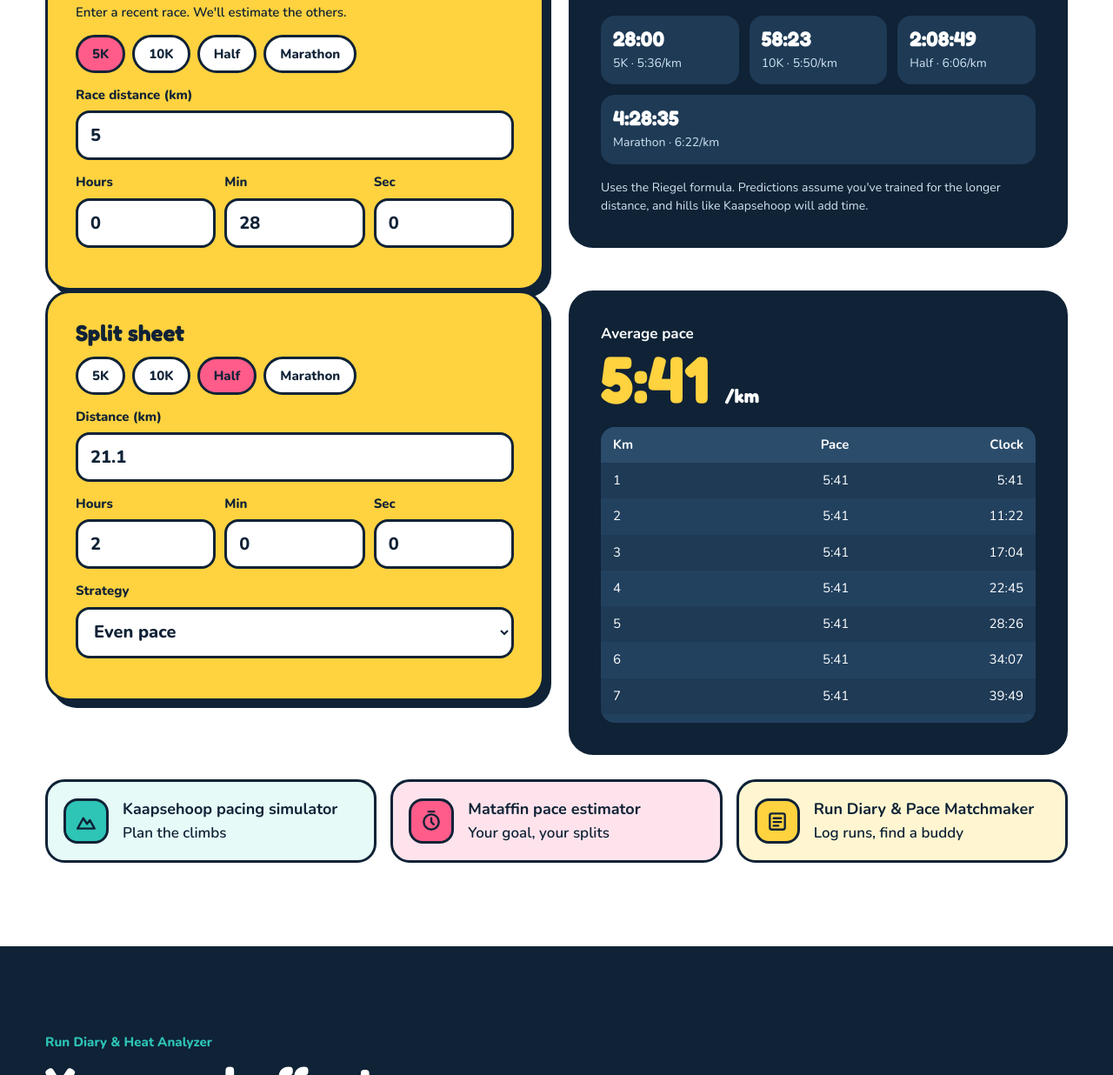
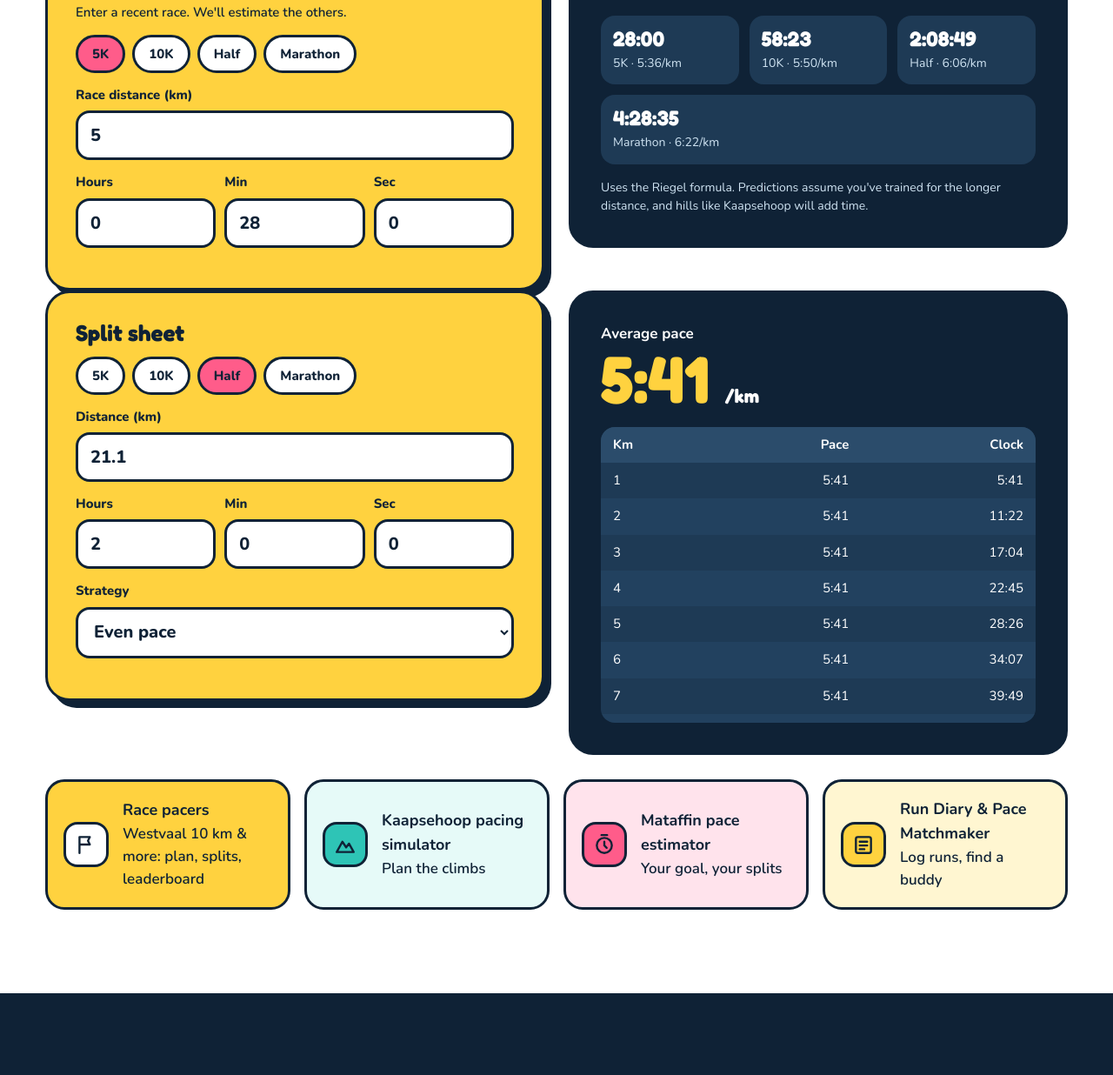
Before and after one commit to YollieBlom/runners-playground, a plain HTML site: page index.html in a window 1280 px wide. Shown: the part 1477-2713 px from the top of the page at 87% size. Drawn offline with nearby package versions, Linux system fonts and the light colour scheme.

Commit message:
Add files via upload

```diff
--- a/index.html
+++ b/index.html
@@ -109,7 +109,10 @@ details.card[open] .more{display:none}
 details.card .body{padding:0 26px 26px}
 .weeks{margin:0;padding-left:20px}
 .weeks li{margin-bottom:6px}
-.thumb{height:150px;border-bottom:var(--line);display:flex;align-items:center;justify-content:center;border-radius:23px 23px 0 0}
+.thumb img{width:100%;height:100%;object-fit:cover;border-radius:23px 23px 0 0}
+.post-body p{margin:0 0 12px}.post-body ul{margin:0 0 12px;padding-left:20px}
+.post-date{font-size:14px;font-weight:700;color:var(--slate)}
+.thumb{height:150px;overflow:hidden;border-bottom:var(--line);display:flex;align-items:center;justify-content:center;border-radius:23px 23px 0 0}
 /* pricing */
 .price{display:flex;flex-direction:column;gap:14px}
 .price .amt{font:700 46px/1 'Fredoka',sans-serif;white-space:nowrap}
@@ -180,6 +183,7 @@ footer a{color:#fff}
   <nav class="menu" id="menu" aria-label="Main">
    <a href="#calculators">Calculators</a>
    <a href="#diary">Run Diary</a>
+   <a data-link="pacer" href="#">Race Pacers</a>
    <a href="#challenges">Challenges</a>
    <a href="#badges">Badges</a>
    <a href="#plans">Training plans</a>
@@ -296,6 +300,7 @@ footer a{color:#fff}
   </div>
 
   <div class="tools">
+   <a class="tool" data-link="pacer" href="#" style="background:var(--ye)"><span class="ico" style="background:#fff"><svg width="26" height="26" viewBox="0 0 24 24" fill="none" stroke="#0F2236" stroke-width="2.2" stroke-linecap="round" stroke-linejoin="round" aria-hidden="true"><path d="M5 21V4h11l-2 4 2 4H5"/></svg></span><span><b>Race pacers</b>Westvaal 10 km & more: plan, splits, leaderboard</span></a>
    <a class="tool" data-link="kaapsehoop" href="#" style="background:var(--tq-l)"><span class="ico" style="background:var(--tq)"><svg width="26" height="26" viewBox="0 0 24 24" fill="none" stroke="#0F2236" stroke-width="2.2" stroke-linejoin="round" aria-hidden="true"><path d="M3 20 9 9l4 6 3-4 5 9z"/></svg></span><span><b>Kaapsehoop pacing simulator</b>Plan the climbs</span></a>
    <a class="tool" data-link="mataffin" href="#" style="background:var(--pk-l)"><span class="ico" style="background:var(--pk)"><svg width="26" height="26" viewBox="0 0 24 24" fill="none" stroke="#0F2236" stroke-width="2.2" stroke-linecap="round" aria-hidden="true"><circle cx="12" cy="13" r="8"/><path d="M12 9v4l2.5 2.5M9 2h6"/></svg></span><span><b>Mataffin pace estimator</b>Your goal, your splits</span></a>
    <a class="tool" data-link="runDiary" href="#" style="background:var(--ye-l)"><span class="ico" style="background:var(--ye)"><svg width="26" height="26" viewBox="0 0 24 24" fill="none" stroke="#0F2236" stroke-width="2.2" stroke-linecap="round" aria-hidden="true"><rect x="4" y="4" width="16" height="17" rx="2"/><path d="M8 9h8M8 13h8M8 17h5"/></svg></span><span><b>Run Diary &amp; Pace Matchmaker</b>Log runs, find a buddy</span></a>
@@ -438,8 +443,10 @@ footer a{color:#fff}
 <section id="blog" class="band" style="background:var(--tq-l)">
  <div class="wrap">
   <span class="eyebrow">Tips &amp; tricks</span>
-  <h2 style="margin-bottom:36px">Trail talk</h2>
+  <h2 style="margin-bottom:20px">Trail talk</h2>
+  <div class="chips" id="post-cats" style="margin-bottom:24px"></div>
   <div class="grid" id="post-list"></div>
+  <div style="text-align:center;margin-top:28px"><button type="button" class="btn" id="post-more" hidden>Show more articles</button></div>
  </div>
 </section>
 
@@ -486,6 +493,7 @@ footer a{color:#fff}
    <span style="font:700 22px 'Fredoka',sans-serif">The Runners <span style="color:var(--pk)">Playground</span></span>
    <nav aria-label="Footer"><a href="#calculators">Calculators</a><a href="#challenges">Challenges</a><a href="#badges">Badges</a><a href="#plans">Plans</a><a href="#blog">Tips</a><a href="#pricing">Pricing</a></nav>
   </div>
+  <p style="margin:20px 0 0;font-size:14px;color:#CFE3F2">© 2026 The Runners Playground. All rights reserved.</p>
  </div>
 </footer>
 
@@ -494,14 +502,16 @@ footer a{color:#fff}
 /* ===== YOUR LINKS: paste your own addresses between the quotes ===== */
 const LINKS = {
   runDiary:   "",  // Run Diary & Pace Matchmaker (GitHub Pages)
-  mataffin:   "",  // Mataffin pace estimator
-  kaapsehoop: "",  // Kaapsehoop pacing simulator
+  mataffin:   "https://yollieblom.github.io/Mataffin-pace/",    // Mataffin pace estimator
+  kaapsehoop: "https://yollieblom.github.io/kaapsehoop-4-in-1-marathon/",  // Kaapsehoop pacing simulator
+  pacer:      "https://yollieblom.github.io/race-pacer/",       // Race pacers for every race (Westvaal and more)
   signup:     "",  // Google Form for sign-ups / Pro waitlist
-  clubs:      ""   // Google Form or WhatsApp link for clubs
+  clubs:      "",  // Google Form or WhatsApp link for clubs
+  sheet:      ""   // your Google Apps Script web app URL (same one as the leaderboard): blog articles come from here
 };
 document.querySelectorAll('[data-link]').forEach(a => {
   const url = LINKS[a.dataset.link];
-  if (url) { a.href = url; a.target = '_blank'; a.rel = 'noopener'; }
+  if (url) { a.href = url; if (!url.includes('yollieblom.github.io')) { a.target = '_blank'; a.rel = 'noopener'; } }
   else a.addEventListener('click', e => { e.preventDefault(); a.textContent = 'Link coming soon'; });
 });
 
@@ -528,7 +538,7 @@ tabs.forEach((t, i) => {
 const savedTab = store.get('tab'); if (savedTab && $(savedTab)) showTab($(savedTab));
 
 /* distance chips */
-document.querySelectorAll('.chips').forEach(box => {
+document.querySelectorAll('.chips[data-for]').forEach(box => {
   const input = $(box.dataset.for);
   box.innerHTML = DISTS.map(([v, l]) => `<button type="button" class="chip" data-v="${v}">${l}</button>`).join('');
   const mark = () => box.querySelectorAll('.chip').forEach(c => c.classList.toggle('on', parseFloat(c.dataset.v) === parseFloat(input.value)));
@@ -579,7 +589,7 @@ Object.entries(groups).forEach(([g, ids]) => {
   ids.forEach(id => $(id).addEventListener('change', () => runs[g]()));
   runs[g]();
 });
-document.querySelectorAll('.chips').forEach(b => b.querySelectorAll('.chip').forEach(c => c.classList.toggle('on', parseFloat(c.dataset.v) === parseFloat($(b.dataset.for).value))));
+document.querySelectorAll('.chips[data-for]').forEach(b => b.querySelectorAll('.chip').forEach(c => c.classList.toggle('on', parseFloat(c.dataset.v) === parseFloat($(b.dataset.for).value))));
 
 /* challenges */
 const CHALLENGES = [
@@ -630,17 +640,7 @@ $('plan-list').innerHTML = PLANS.map(([tag, bg, n, meta, weeks]) => `
    <div class="body"><ul class="weeks">${weeks.map(w => `<li>${w}</li>`).join('')}</ul></div>
   </details>`).join('');
 
-/* tips */
-const POSTS = [
-  ['Pacing', '#2EC4B6', 'Why your easy runs should feel too easy', 'Easy runs build your engine without wrecking your legs. If you can chat in full sentences, you are at the right pace. Most runners go too fast on easy days and too slow on hard days. Slow down on easy days and your hard days get better.'],
-  ['Race day', '#FFD23F', 'Your night-before race checklist', 'Lay out your kit, pin your number, charge your watch and set two alarms. Eat a familiar dinner, nothing new. Plan how you get to the start and arrive with 45 minutes to spare. Nothing new on race day: no new shoes, gels or breakfast.'],
-  ['Hills', '#FF5C8A', 'Make friends with hills', 'Going up: shorten your stride, lean slightly from the ankles and drive your arms. Aim for even effort, not even pace. Going down: relax, let gravity help and keep your feet under you. Walking the steepest bits is smart, not cheating.']
-];
-$('post-list').innerHTML = POSTS.map(([cat, c, t, body]) => `
-  <details class="card">
-   <summary><div class="thumb" style="background:${c};margin:-26px -26px 10px" aria-hidden="true"><svg width="56" height="56" viewBox="0 0 24 24" fill="none" stroke="#0F2236" stroke-width="1.8" stroke-linecap="round" stroke-linejoin="round"><circle cx="14" cy="4" r="2"/><path d="M8 21l3-6 3 2 1 4M10 13l-2-2 4-4 3 3 3 1M6 12l2-2"/></svg></div><span class="eyebrow" style="margin:0;color:var(--pk-d)">${cat}</span><h3 style="font-size:24px">${t}</h3><span class="more">Read the tip →</span></summary>
-   <div class="body"><p style="margin:0">${body}</p></div>
-  </details>`).join('');
+window.TRP_SHEET = LINKS.sheet;
 }
 </script>
 <script>
@@ -874,5 +874,49 @@ const draw = () => {
 const ro = new ResizeObserver(draw); ro.observe(chartBox);
 }
 </script>
+<script>
+{
+/* ===== BLOG: articles come from the "Blog" tab of your Google Sheet ===== */
+const $ = id => document.getElementById(id);
+const esc = s => String(s == null ? '' : s).replace(/[&<>"']/g, c => ({'&':'&amp;','<':'&lt;','>':'&gt;','"':'&quot;',"'":'&#39;'}[c]));
+const SWATCH = { turquoise: '#2EC4B6', yellow: '#FFD23F', pink: '#FF5C8A' }, CYCLE = ['#2EC4B6', '#FFD23F', '#FF5C8A'];
+/* shown until the sheet is connected, or if it can't be reached */
+const STARTER = [
+  { category: 'Pacing', color: 'turquoise', title: 'Why your easy runs should feel too easy', summary: 'Slow down on easy days and your hard days get better.', body: 'Easy runs build your engine without wrecking your legs. If you can chat in full sentences, you are at the right pace.\n\nMost runners go too fast on easy days and too slow on hard days. Slow down on easy days and your hard days get better.' },
+  { category: 'Race day', color: 'yellow', title: 'Your night-before race checklist', summary: 'Kit, fuel, alarm, repeat.', body: '- Lay out your kit and pin your number\n- Charge your watch and set two alarms\n- Eat a familiar dinner, nothing new\n- Plan how you get to the start and arrive 45 minutes early\n\nNothing new on race day: no new shoes, gels or breakfast.' },
+  { category: 'Hills', color: 'pink', title: 'Make friends with hills', summary: 'Simple form tips for strong climbs and safe descents.', body: 'Going up: shorten your stride, lean slightly from the ankles and drive your arms. Aim for even effort, not even pace.\n\nGoing down: relax, let gravity help and keep your feet under you. Walking the steepest bits is smart, not cheating.' }
+];
+let posts = STARTER, cat = '', shown = 6;
+const bodyHtml = txt => String(txt || '').replace(/\r/g, '').split(/\n\s*\n/).map(block => {
+  const lines = block.split('\n').map(l => l.trim()).filter(Boolean);
+  if (lines.length && lines.every(l => /^[-•*]\s+/.test(l))) return '<ul>' + lines.map(l => '<li>' + esc(l.replace(/^[-•*]\s+/, '')) + '</li>').join('') + '</ul>';
+  return '<p>' + lines.map(esc).join('<br>') + '</p>';
+}).join('');
+const safeImg = u => /^https:\/\/[^\s"'<>]+$/i.test(String(u || '').trim()) ? String(u).trim() : '';
+const niceDate = d => { const x = new Date(d); return isNaN(x) ? '' : x.toLocaleDateString('en-ZA', { day: 'numeric', month: 'long', year: 'numeric' }); };
+const render = () => {
+  const cats = [...new Set(posts.map(p => String(p.category || '').trim()).filter(Boolean))];
+  $('post-cats').innerHTML = cats.length > 1 ? [''].concat(cats).map(c => `<button type="button" class="chip${c === cat ? ' on' : ''}" data-cat="${esc(c)}">${esc(c || 'All')}</button>`).join('') : '';
+  const list = posts.filter(p => !cat || String(p.category || '').trim() === cat);
+  $('post-list').innerHTML = list.slice(0, shown).map((p, i) => {
+    const col = SWATCH[String(p.color || '').toLowerCase()] || (/^#[0-9a-f]{6}$/i.test(p.color || '') ? p.color : CYCLE[i % 3]);
+    const img = safeImg(p.image);
+    const pic = img ? `<img src="${esc(img)}" alt="" loading="lazy">` : '<svg width="56" height="56" viewBox="0 0 24 24" fill="none" stroke="#0F2236" stroke-width="1.8" stroke-linecap="round" stroke-linejoin="round"><circle cx="14" cy="4" r="2"/><path d="M8 21l3-6 3 2 1 4M10 13l-2-2 4-4 3 3 3 1M6 12l2-2"/></svg>';
+    return `<details class="card">
+   <summary><div class="thumb" style="background:${col};margin:-26px -26px 10px" aria-hidden="true">${pic}</div><span class="eyebrow" style="margin:0;color:var(--pk-d)">${esc(p.category)}</span><h3 style="font-size:24px">${esc(p.title)}</h3>${p.date ? `<span class="post-date">${esc(niceDate(p.date))}</span>` : ''}${p.summary ? `<span>${esc(p.summary)}</span>` : ''}<span class="more">Read the article →</span></summary>
+   <div class="body post-body">${bodyHtml(p.body)}</div>
+  </details>`;
+  }).join('') || '<p>No articles in this category yet.</p>';
+  $('post-more').hidden = list.length <= shown;
+};
+$('post-cats').addEventListener('click', e => { const b = e.target.closest('[data-cat]'); if (!b) return; cat = b.dataset.cat; shown = 6; render(); });
+$('post-more').addEventListener('click', () => { shown += 6; render(); });
+render();
+const url = window.TRP_SHEET;
+if (url) fetch(url + (url.includes('?') ? '&' : '?') + 'action=posts').then(r => r.json()).then(j => {
+  if (j && Array.isArray(j.posts) && j.posts.length) { posts = j.posts; render(); }
+}).catch(() => { /* keep the starter articles */ });
+}
+</script>
 </body>
 </html>
```
Also changed, not shown: LICENSE.txt (added).
